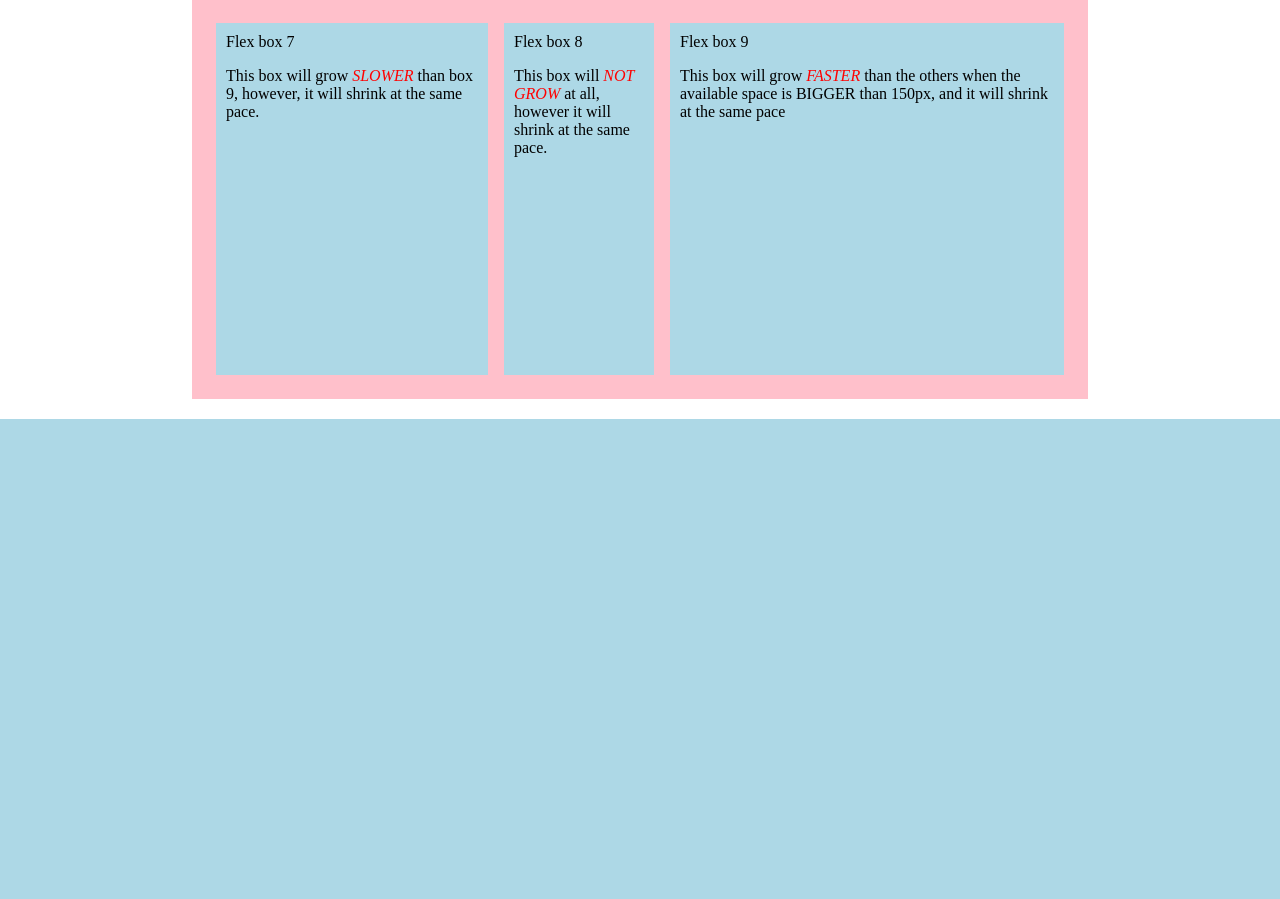
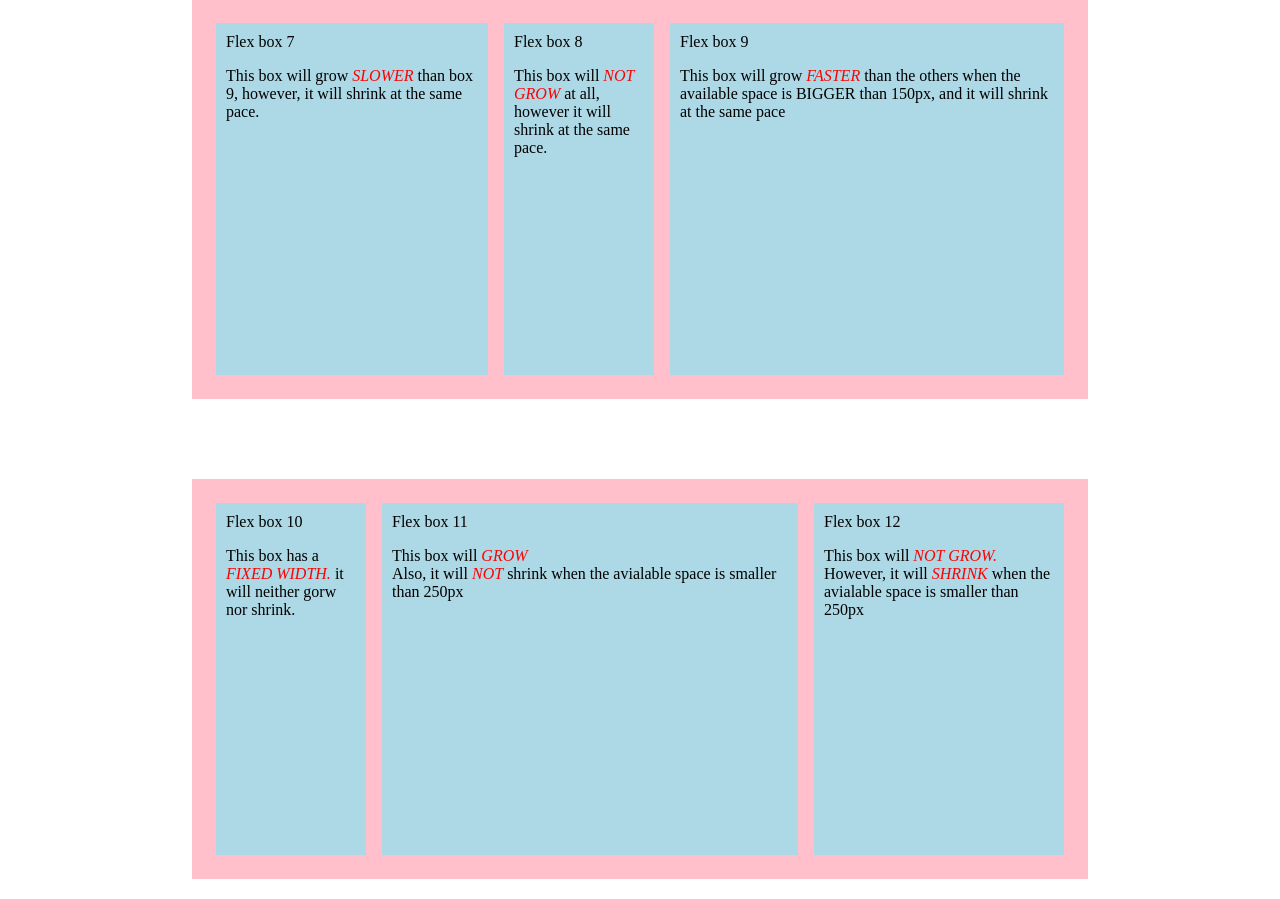
Before and after one commit to Ahmad-Saleh89/web-designing, a PHP site: page / in a window 1280 px wide. Shown: the part 1041-1940 px from the top of the page. Before the commit the page ends 1460 px from the top, so only its background shows below. Run offline with PHP 8.4, Linux system fonts and the light colour scheme.

Commit message:
more flex boxes

```diff
--- a/flexbox/index.html
+++ b/flexbox/index.html
@@ -44,5 +44,18 @@
           the available space is BIGGER than 150px,
         and it will shrink at the same pace</p></div>
     </div>
+    <!-- Fourth container -->
+    <div class="container">
+      <div class="item ten">Flex box 10
+      <p>This box has a <em>FIXED WIDTH.</em>
+      it will neither gorw nor shrink.</p></div>
+      <div class="item eleven">Flex box 11
+        <p>This box will <em>GROW</em><br>Also, it will <em>NOT</em> shrink
+          when the avialable space is smaller than 250px</p></div>
+      <div class="item twelve">Flex box 12
+        <p>This box will <em>NOT GROW.</em><br>
+        However, it will <em>SHRINK</em>
+        when the avialable space is smaller than 250px</p></div>
+    </div>
   </body>
 </html>
--- a/flexbox/styles.css
+++ b/flexbox/styles.css
@@ -34,5 +34,11 @@
     flex: 0 1 150px; }
   .container .nine {
     flex: 2 1 150px; }
+  .container .ten {
+    flex: 0 0 150px; }
+  .container .eleven {
+    flex: 1 0 250px; }
+  .container .twelve {
+    flex: 0 1 250px; }
 
 /*# sourceMappingURL=styles.css.map */
--- a/flexbox/styles.sass
+++ b/flexbox/styles.sass
@@ -37,3 +37,10 @@
     flex: 0 1 150px
   .nine
     flex: 2 1 150px
+
+  .ten
+    flex: 0 0 150px
+  .eleven
+    flex: 1 0 250px
+  .twelve
+    flex: 0 1 250px
```
Also changed, not shown: 1 other file.
